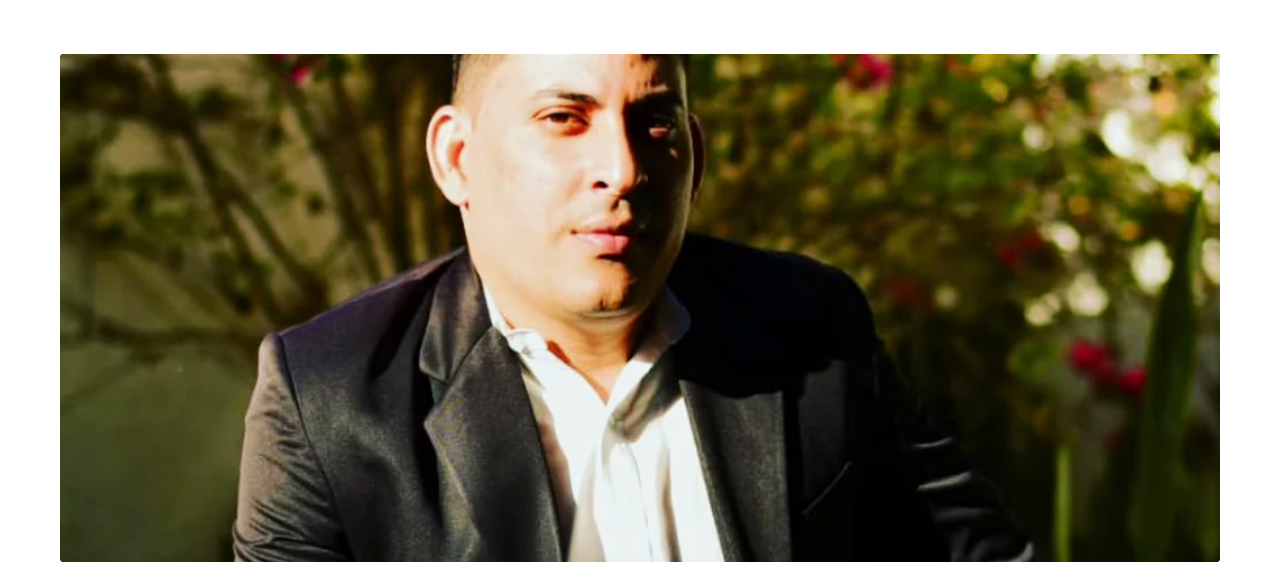
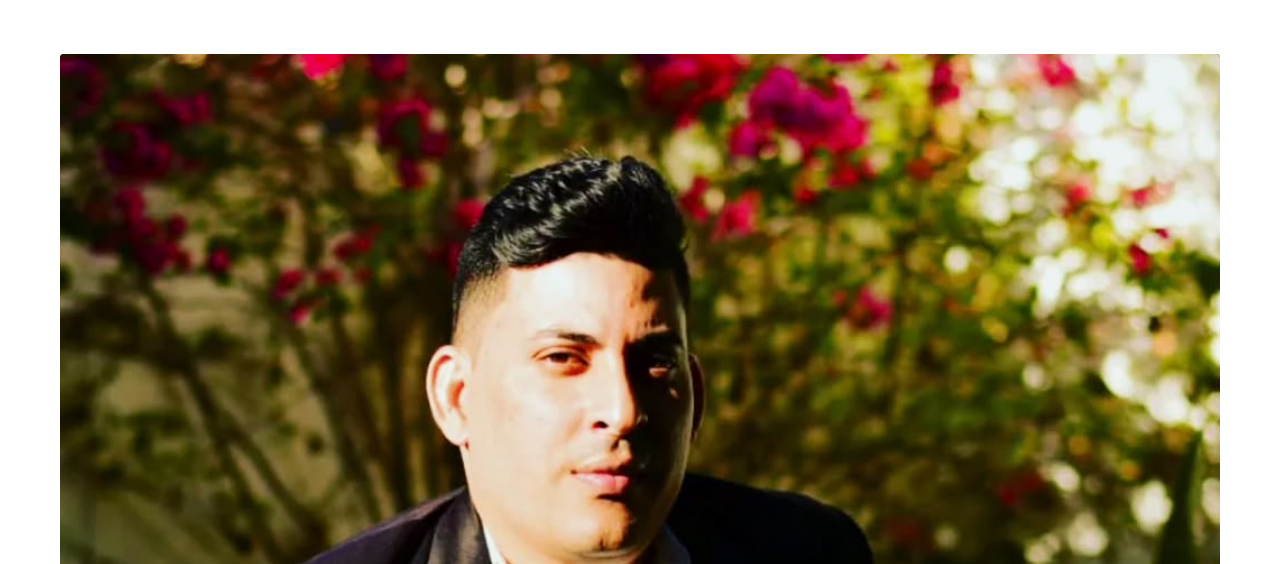
Before and after one commit to alexisariascantillo/Pag-web-vallenato, a plain HTML site: page acerca.html in a window 1280 px wide. Shown: the part 236-800 px from the top of the page. Drawn offline with nearby package versions, Linux system fonts and the light colour scheme.

Commit message:
fix(UI): recalibracion del aspect-ratio a 2:1 y anclaje focal superior (center 10%) en imagen de cabecera para preservar integridad del retrato en desktop

```diff
--- a/acerca.html
+++ b/acerca.html
@@ -19,7 +19,7 @@
         .progress-container { position: fixed; top: 0; left: 0; width: 100%; height: 3px; background: transparent; z-index: 1000; }
         .progress-bar { height: 100%; background: var(--accent-gold); width: 0%; transition: width 0.1s ease; }
 
-        /* HEADER SINCRO */
+        /* HEADER */
         header { position: fixed; top: 0; left: 0; width: 100%; padding: clamp(15px, 3vh, 30px) var(--spacing-container); display: flex; justify-content: space-between; align-items: center; z-index: 100; background: linear-gradient(to bottom, rgba(255,255,255,0.98), rgba(255,255,255,0.85)); backdrop-filter: blur(12px); border-bottom: 1px solid var(--border-subtle); }
         .logo-text { font-family: 'Syne', sans-serif; font-weight: 800; font-size: clamp(0.85rem, 1.8vw, 1.1rem); letter-spacing: 1.5px; text-transform: uppercase; color: var(--text-main); text-decoration: none; display: block; z-index: 10; }
         .logo-img { display: none; max-height: 55px; width: auto; object-fit: contain; z-index: 10; }
@@ -34,15 +34,27 @@
         .vault-btn { font-size: clamp(0.65rem, 1vw, 0.75rem); text-transform: uppercase; letter-spacing: 1px; color: var(--accent-gold); background: none; border: none; border-bottom: 1px solid var(--accent-gold); padding-bottom: 2px; transition: opacity 0.3s ease; font-weight: 600; cursor: pointer; }
         .vault-btn:hover { opacity: 0.7; }
 
-        /* HEADER DE SECCIÓN */
         .vault-header { padding: clamp(150px, 20vh, 200px) var(--spacing-container) 40px var(--spacing-container); max-width: 1400px; margin: 0 auto; opacity: 0; transform: translateY(30px); }
         .vault-header h1 { font-family: 'Syne', sans-serif; font-size: clamp(2.5rem, 5vw, 5rem); font-weight: 800; letter-spacing: -1px; line-height: 1.1; margin-bottom: 20px; }
         .vault-header h1 span { color: var(--accent-gold); }
 
-        /* --- EL MONOLITO FOTOGRÁFICO EDITORIAL --- */
+        /* --- EL MONOLITO FOTOGRÁFICO EDITORIAL (CALIBRADO) --- */
         .bio-hero-container { padding: 0 var(--spacing-container); max-width: 1400px; margin: 0 auto 60px auto; opacity: 0; transform: translateY(40px); }
-        .bio-hero-image { width: 100%; aspect-ratio: 16 / 7; border-radius: 4px; overflow: hidden; position: relative; background: #000; }
-        .bio-hero-image img { width: 100%; height: 100%; object-fit: cover; object-position: center 35%; filter: contrast(105%) brightness(0.95); transition: transform 10s ease; }
+
+        /*
+           FIX CRÍTICO:
+           1. aspect-ratio 16/8 proporciona un canvas 2:1 más respirable en horizontal.
+           2. object-position: center 10% fuerza a la imagen a colgar desde la parte superior, protegiendo la cabeza.
+        */
+        .bio-hero-image { width: 100%; aspect-ratio: 16 / 8; border-radius: 4px; overflow: hidden; position: relative; background: #000; }
+        .bio-hero-image img {
+            width: 100%;
+            height: 100%;
+            object-fit: cover;
+            object-position: center 10%;
+            filter: contrast(105%) brightness(0.95);
+            transition: transform 10s ease;
+        }
         .bio-hero-image:hover img { transform: scale(1.03); }
 
         /* LA NARRATIVA BIOGRÁFICA */
@@ -51,7 +63,7 @@
         .bio-text { font-size: 1.05rem; line-height: 1.8; color: #444444; margin-bottom: 25px; }
         .bio-text span { font-weight: 600; color: var(--text-main); }
 
-        /* MODAL CONTÁCTANOS (SINCRO) */
+        /* MODAL CONTÁCTANOS */
         .vault-modal { position: fixed; top: 0; left: 0; width: 100%; height: 100%; background: rgba(0, 0, 0, 0.6); backdrop-filter: blur(15px); z-index: 1000; display: flex; justify-content: center; align-items: center; opacity: 0; pointer-events: none; transition: opacity 0.4s ease; padding: 20px; }
         .vault-modal.active { opacity: 1; pointer-events: auto; }
         .vault-content { background: var(--surface-card); border: 1px solid var(--border-subtle); box-shadow: 0 30px 60px rgba(0,0,0,0.15); padding: clamp(30px, 5vw, 50px); max-width: 520px; width: 100%; max-height: 85vh; overflow-y: auto; position: relative; opacity: 0; transform: scale(0.95); transition: opacity 0.4s ease, transform 0.4s ease; border-radius: 4px; }
@@ -76,7 +88,7 @@
             .logo-img { display: block; }
             .nav-links { width: 100%; justify-content: flex-end; gap: 15px; flex-wrap: wrap; position: static; transform: none; }
 
-            /* En móvil, la foto adopta una proporción vertical para que la postura y el traje se vean imponentes */
+            /* En móvil garantizamos la proporción de poder vertical */
             .bio-hero-image { aspect-ratio: 4 / 5; border-radius: 2px; }
             .bio-content { padding-top: 20px; }
         }
@@ -101,7 +113,7 @@
         <h1>Acerca de <span>Mí.</span></h1>
     </section>
 
-    <!-- INYECCIÓN FOTOGRÁFICA PRE-LECTURA -->
+    <!-- INYECCIÓN FOTOGRÁFICA PRE-LECTURA CON ENCUADRE DE PRECISIÓN -->
     <div class="bio-hero-container">
         <div class="bio-hero-image">
             <img src="image_4f4a00.jpg" alt="Retrato Oficial - Epifanio Collante">
@@ -147,7 +159,6 @@
 
         function toggleVault() { document.getElementById('vaultModal').classList.toggle('active'); }
 
-        // Animaciones Escaladas de entrada
         gsap.to(".vault-header", { opacity: 1, y: 0, duration: 1.2 });
         gsap.to(".bio-hero-container", { opacity: 1, y: 0, duration: 1.2, delay: 0.2, ease: "power3.out" });
         gsap.to(".bio-content", { scrollTrigger: { trigger: ".bio-content", start: "top 85%" }, opacity: 1, y: 0, duration: 1.2, ease: "power3.out" });
```
